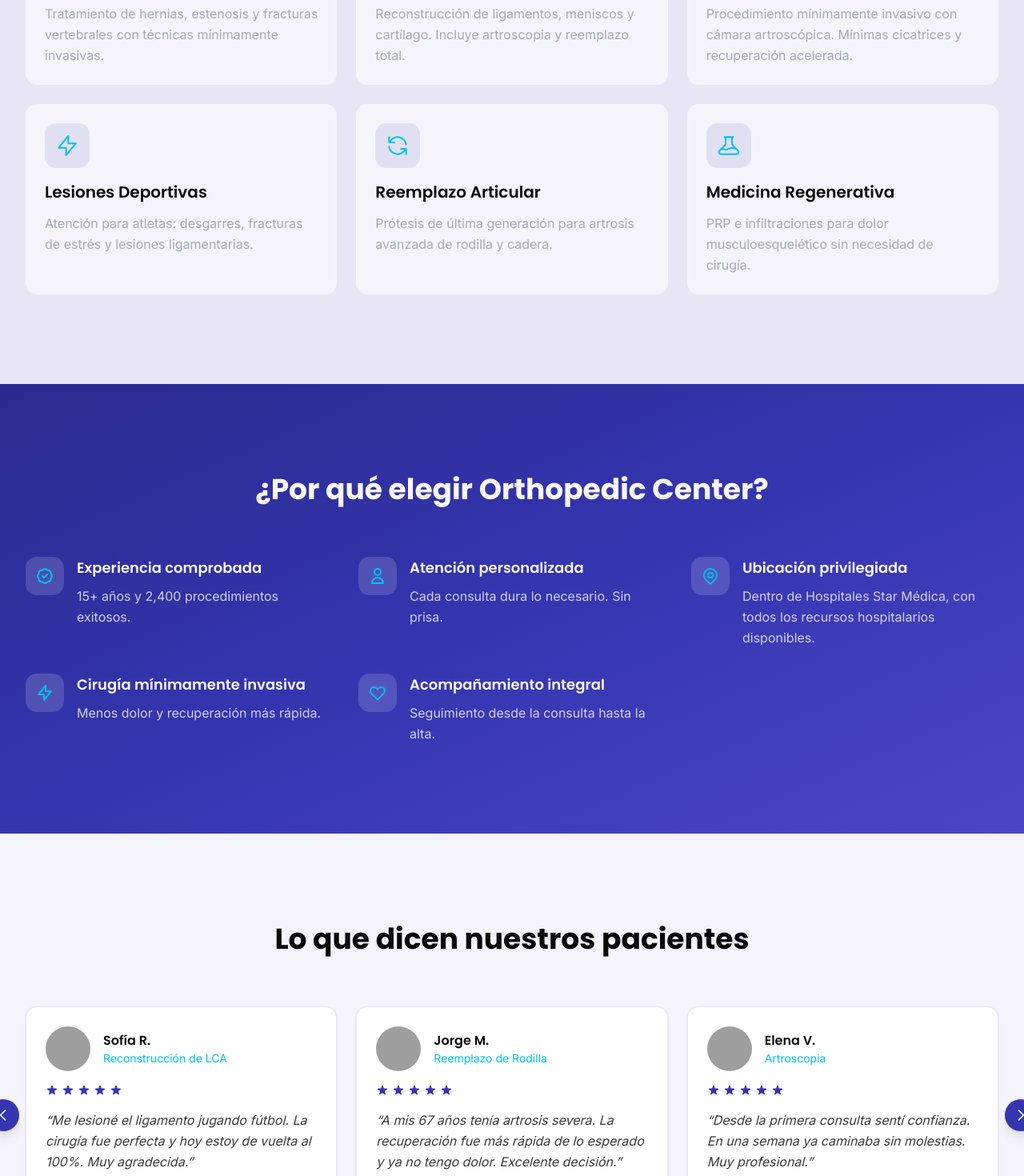
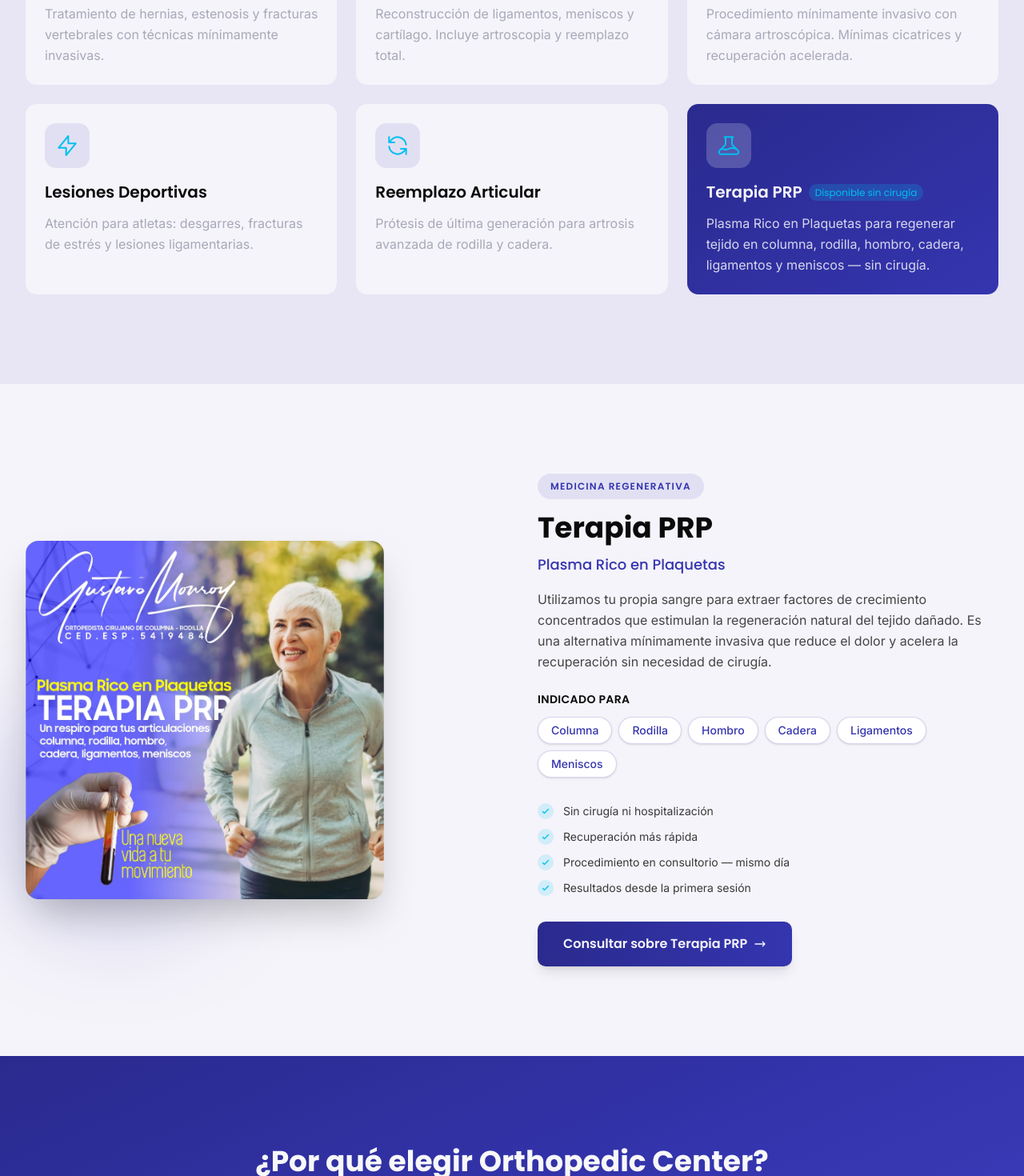
Before and after one commit to drackumdr/monrroy, a Next.js app: page / in a window 1280 px wide. Shown: the part 2100-3570 px from the top of the page at 80% size. Built offline with nearby package versions, Linux system fonts and the light colour scheme; grey boxes are pictures that could not be loaded.

Commit message:
feat: add dedicated PRP section and highlight card in specialties

```diff
--- a/app/page.tsx
+++ b/app/page.tsx
@@ -5,6 +5,7 @@ import { Navbar } from "@/components/navbar"
 import { Hero } from "@/components/hero"
 import { About } from "@/components/about"
 import { Specialties } from "@/components/specialties"
+import { PrpSection } from "@/components/prp-section"
 import { WhyUs } from "@/components/why-us"
 import { Testimonials } from "@/components/testimonials"
 import { Gallery } from "@/components/gallery"
@@ -21,6 +22,7 @@ export default function Home() {
       <Hero />
       <About />
       <Specialties />
+      <PrpSection />
       <WhyUs />
       <Testimonials />
       <Gallery />
--- /dev/null
+++ b/components/prp-section.tsx
@@ -0,0 +1,104 @@
+"use client"
+
+import Image from "next/image"
+import Link from "next/link"
+import { AnimatedSection } from "./animated-section"
+
+const areas = [
+  "Columna",
+  "Rodilla",
+  "Hombro",
+  "Cadera",
+  "Ligamentos",
+  "Meniscos",
+]
+
+export function PrpSection() {
+  return (
+    <section className="bg-[#F5F4FA] py-20 lg:py-28 overflow-hidden">
+      <div className="max-w-7xl mx-auto px-4 sm:px-6 lg:px-8">
+        <div className="grid lg:grid-cols-2 gap-12 lg:gap-16 items-center">
+
+          {/* Image */}
+          <AnimatedSection className="relative order-2 lg:order-1">
+            <div className="relative rounded-2xl overflow-hidden shadow-2xl aspect-square max-w-md mx-auto lg:mx-0">
+              <Image
+                src={`${process.env.NEXT_PUBLIC_BASE_PATH}/prp.jpg`}
+                alt="Terapia PRP - Plasma Rico en Plaquetas - Dr. Gustavo Monrroy"
+                fill
+                className="object-cover"
+              />
+            </div>
+            {/* Decorative glow */}
+            <div className="absolute -z-10 -bottom-8 -left-8 w-72 h-72 bg-[#3535B0]/20 rounded-full blur-3xl" />
+          </AnimatedSection>
+
+          {/* Content */}
+          <AnimatedSection delay={100} className="order-1 lg:order-2">
+            <span className="inline-block bg-[#3535B0]/10 text-[#3535B0] text-xs font-[family-name:var(--font-poppins)] font-semibold uppercase tracking-widest px-4 py-2 rounded-full mb-4">
+              Medicina Regenerativa
+            </span>
+            <h2 className="font-[family-name:var(--font-poppins)] font-bold text-3xl md:text-4xl text-[#0A0A0A] mb-3 text-balance">
+              Terapia PRP
+            </h2>
+            <p className="font-[family-name:var(--font-poppins)] text-[#3535B0] text-lg font-medium mb-4">
+              Plasma Rico en Plaquetas
+            </p>
+            <p className="font-[family-name:var(--font-inter)] text-[#0A0A0A]/75 leading-relaxed mb-6">
+              Utilizamos tu propia sangre para extraer factores de crecimiento concentrados que estimulan la regeneración natural del tejido dañado. Es una alternativa mínimamente invasiva que reduce el dolor y acelera la recuperación sin necesidad de cirugía.
+            </p>
+
+            {/* Areas */}
+            <div className="mb-8">
+              <p className="font-[family-name:var(--font-poppins)] font-semibold text-[#0A0A0A] mb-3 text-sm uppercase tracking-wide">
+                Indicado para
+              </p>
+              <div className="flex flex-wrap gap-2">
+                {areas.map((area) => (
+                  <span
+                    key={area}
+                    className="bg-white border border-[#3535B0]/20 text-[#3535B0] px-4 py-1.5 rounded-full text-sm font-[family-name:var(--font-inter)] font-medium shadow-sm"
+                  >
+                    {area}
+                  </span>
+                ))}
+              </div>
+            </div>
+
+            {/* Benefits */}
+            <div className="space-y-3 mb-8">
+              {[
+                "Sin cirugía ni hospitalización",
+                "Recuperación más rápida",
+                "Procedimiento en consultorio — mismo día",
+                "Resultados desde la primera sesión",
+              ].map((benefit) => (
+                <div key={benefit} className="flex items-center gap-3">
+                  <div className="w-5 h-5 bg-[#00C0F0]/15 rounded-full flex items-center justify-center flex-shrink-0">
+                    <svg className="w-3 h-3 text-[#00C0F0]" fill="none" stroke="currentColor" viewBox="0 0 24 24">
+                      <path strokeLinecap="round" strokeLinejoin="round" strokeWidth={2.5} d="M5 13l4 4L19 7" />
+                    </svg>
+                  </div>
+                  <span className="font-[family-name:var(--font-inter)] text-[#0A0A0A]/80 text-sm">
+                    {benefit}
+                  </span>
+                </div>
+              ))}
+            </div>
+
+            <Link
+              href="#contacto"
+              className="inline-flex items-center gap-2 bg-gradient-to-r from-[#2A2A8E] to-[#3535B0] text-[#F5F4FA] px-8 py-4 rounded-lg font-[family-name:var(--font-poppins)] font-semibold hover:from-[#3535B0] hover:to-[#4B45C4] transition-all shadow-lg"
+            >
+              Consultar sobre Terapia PRP
+              <svg className="w-4 h-4" fill="none" stroke="currentColor" viewBox="0 0 24 24">
+                <path strokeLinecap="round" strokeLinejoin="round" strokeWidth={2} d="M17 8l4 4m0 0l-4 4m4-4H3" />
+              </svg>
+            </Link>
+          </AnimatedSection>
+
+        </div>
+      </div>
+    </section>
+  )
+}
--- a/components/specialties.tsx
+++ b/components/specialties.tsx
@@ -51,12 +51,14 @@ const specialties = [
   },
   {
     title: "Medicina Regenerativa",
-    description: "PRP e infiltraciones para dolor musculoesquelético sin necesidad de cirugía.",
+    title: "Terapia PRP",
+    description: "Plasma Rico en Plaquetas para regenerar tejido en columna, rodilla, hombro, cadera, ligamentos y meniscos — sin cirugía.",
     icon: (
       <svg className="w-8 h-8" fill="none" stroke="currentColor" viewBox="0 0 24 24">
         <path strokeLinecap="round" strokeLinejoin="round" strokeWidth={1.5} d="M19.428 15.428a2 2 0 00-1.022-.547l-2.387-.477a6 6 0 00-3.86.517l-.318.158a6 6 0 01-3.86.517L6.05 15.21a2 2 0 00-1.806.547M8 4h8l-1 1v5.172a2 2 0 00.586 1.414l5 5c1.26 1.26.367 3.414-1.415 3.414H4.828c-1.782 0-2.674-2.154-1.414-3.414l5-5A2 2 0 009 10.172V5L8 4z" />
       </svg>
     ),
+    highlight: true,
   },
 ]
 
@@ -76,14 +78,17 @@ export function Specialties() {
         <div className="grid md:grid-cols-2 lg:grid-cols-3 gap-6">
           {specialties.map((specialty, index) => (
             <AnimatedSection key={specialty.title} delay={index * 100}>
-              <div className="bg-[#F5F4FA] rounded-xl p-6 h-full hover:shadow-lg transition-all duration-300 group border-t-0 hover:border-t-[3px] hover:border-[#3535B0]">
-                <div className="w-14 h-14 bg-[#3535B0]/10 rounded-xl flex items-center justify-center text-[#00C0F0] mb-4 group-hover:bg-[#3535B0] group-hover:text-[#F5F4FA] transition-colors">
+                <div className={`rounded-xl p-6 h-full hover:shadow-lg transition-all duration-300 group border-t-0 hover:border-t-[3px] ${specialty.highlight ? 'bg-gradient-to-br from-[#2A2A8E] to-[#3535B0] hover:border-[#00C0F0] text-[#F5F4FA]' : 'bg-[#F5F4FA] hover:border-[#3535B0]'}`}>
+                  <div className={`w-14 h-14 rounded-xl flex items-center justify-center mb-4 transition-colors ${specialty.highlight ? 'bg-white/20 text-[#00C0F0] group-hover:bg-white/30' : 'bg-[#3535B0]/10 text-[#00C0F0] group-hover:bg-[#3535B0] group-hover:text-[#F5F4FA]'}`}>
                   {specialty.icon}
                 </div>
-                <h3 className="font-[family-name:var(--font-poppins)] font-semibold text-xl text-[#0A0A0A] mb-3">
+                  <h3 className={`font-[family-name:var(--font-poppins)] font-semibold text-xl mb-3 ${specialty.highlight ? 'text-[#F5F4FA]' : 'text-[#0A0A0A]'}`}>
                   {specialty.title}
+                    {specialty.highlight && (
+                      <span className="ml-2 text-xs bg-[#00C0F0]/20 text-[#00C0F0] px-2 py-0.5 rounded-full font-normal align-middle">Disponible sin cirugía</span>
+                    )}
                 </h3>
-                <p className="font-[family-name:var(--font-inter)] text-[#A7A9B8] leading-relaxed">
+                  <p className={`font-[family-name:var(--font-inter)] leading-relaxed ${specialty.highlight ? 'text-[#F5F4FA]/85' : 'text-[#A7A9B8]'}`}>
                   {specialty.description}
                 </p>
               </div>
```
